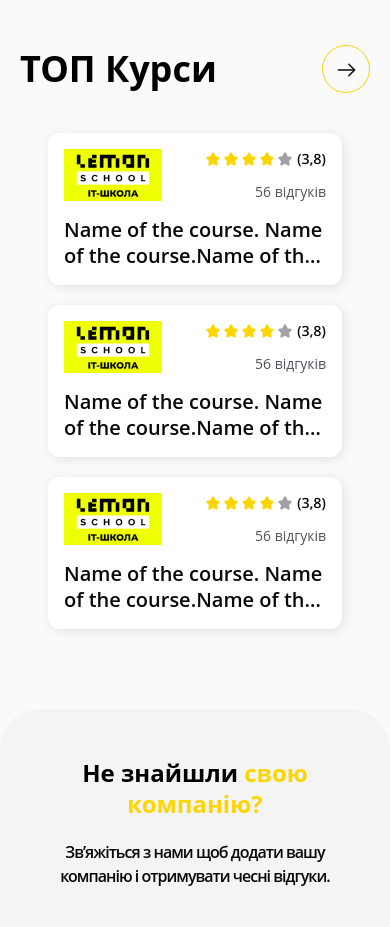
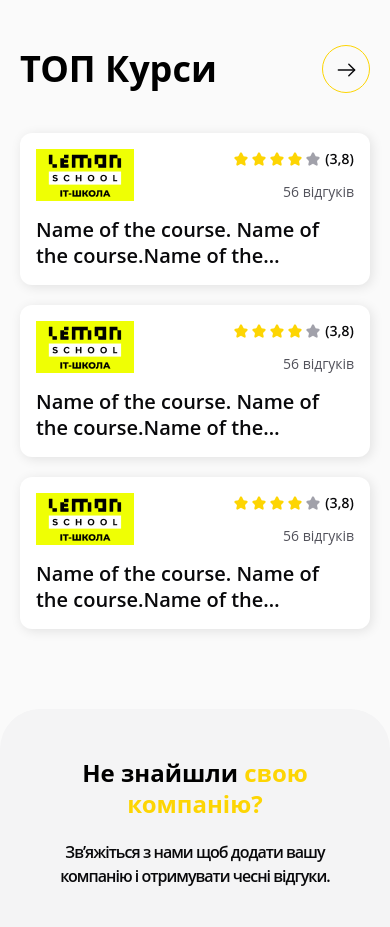
Before and after one commit to Raider-hub/reviewED, a plain HTML site: page index.html in a window 390 px wide. Shown: the part 2280-3207 px from the top of the page. Drawn offline with Linux system fonts and the light colour scheme.

Commit message:
Fix minor UI bug mobile view

```diff
--- a/styles/responsive_layout.css
+++ b/styles/responsive_layout.css
@@ -239,11 +239,13 @@ footer {
   }
 
   .top-companies-items-container,
+  .top-course-items-container,
   .new-course-items-container {
        max-width: 100%;
        width: 100%;
 
   }
+
 
   /* .search-section-container{
     display: flex;
```
